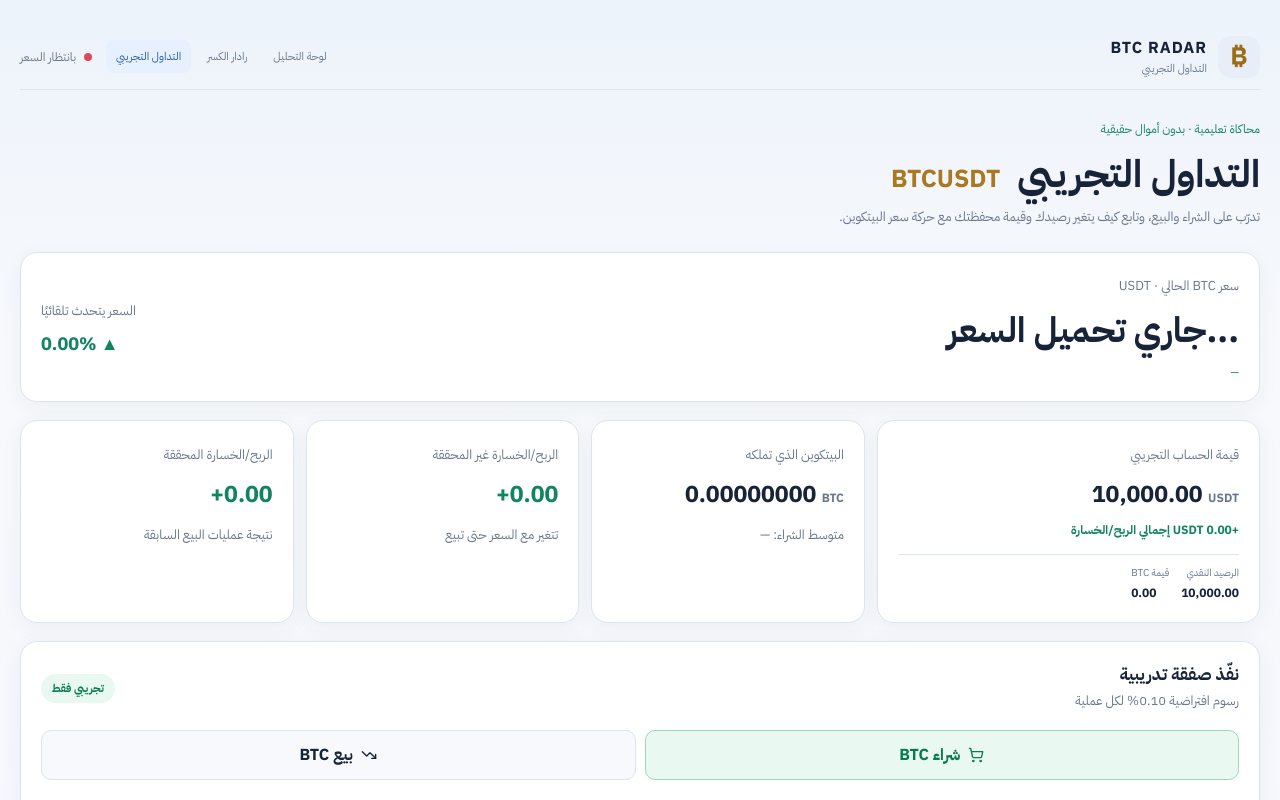
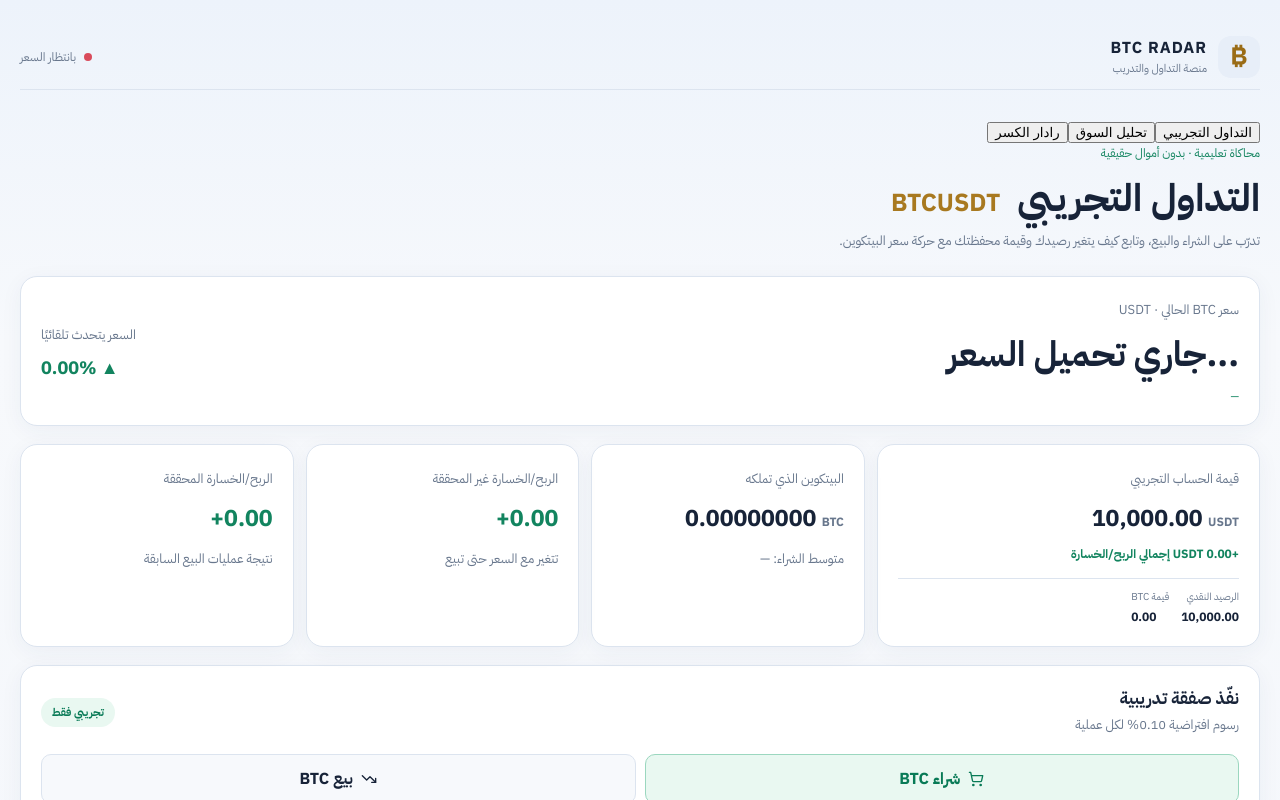
Before and after one commit to 771523543/BTC-RADAR, a Next.js app in the folder next-app/: page /BTC-RADAR/paper-trading in a window 1280 px wide. Shown: the top 800 px of the page. Built offline with nearby package versions, Linux system fonts and the light colour scheme; no server answers.

Commit message:
Combine analysis, breakout radar and paper trading in one page

```diff
--- a/next-app/app/paper-trading/page.tsx
+++ b/next-app/app/paper-trading/page.tsx
@@ -3,6 +3,8 @@ import { useEffect, useRef, useState } from "react";
 import { binance } from "@/lib/market";
 import Link from "next/link";
 import { RotateCcw, ShoppingCart, TrendingDown } from "lucide-react";
+import SmartChart from "../chart/page";
+import BreakoutMonitorPage from "../breakout/page";
 
 type Trade = { id:number; side:"buy"|"sell"; price:number; qty:number; total:number; fee:number; time:string; pnl?:number };
 type Account = { cash:number; btc:number; averageEntry:number; realized:number; trades:Trade[] };
@@ -12,6 +14,7 @@ const blank=():Account=>({cash:START,btc:0,averageEntry:0,realized:0,trades:[]})
 
 export default function PaperTradingPage(){
  const [price,setPrice]=useState(0),[change,setChange]=useState(0),[connected,setConnected]=useState(false);
+ const [tab,setTab]=useState<"trading"|"analysis"|"breakout">("trading");
  const [account,setAccount]=useState<Account>(blank),[ready,setReady]=useState(false),[mode,setMode]=useState<"buy"|"sell">("buy"),[amount,setAmount]=useState("100"),[notice,setNotice]=useState("");
  const orderLock=useRef(false);
  useEffect(()=>{try{const saved=localStorage.getItem("btc-radar-paper-account-v1");if(saved){const p=JSON.parse(saved) as Account;if(Number.isFinite(p.cash)&&p.cash>=0&&Number.isFinite(p.btc)&&p.btc>=0&&Number.isFinite(p.averageEntry)&&p.averageEntry>=0&&Number.isFinite(p.realized)&&Array.isArray(p.trades))setAccount({...blank(),...p,trades:p.trades.filter((t:Trade)=>t&&Number.isFinite(t.price)&&Number.isFinite(t.qty)&&Number.isFinite(t.total)).slice(0,100)});}}catch{}setReady(true);},[]);
@@ -45,7 +48,13 @@ export default function PaperTradingPage(){
  };
  const reset=()=>{if(window.confirm("هل تريد تصفير الحساب التجريبي وإلغاء سجل العمليات؟")){setAccount(blank());setAmount("100");setNotice("تمت إعادة الحساب إلى 10,000 USDT افتراضية.");}};
  return <main className="shell paper-shell">
-  <header className="topbar"><Link className="brand" href="/"><span className="brand-icon">₿</span><span><b>BTC RADAR</b><small>التداول التجريبي</small></span></Link><nav className="smart-nav"><Link href="/BTC-RADAR/">لوحة التحليل</Link><Link href="/breakout/">رادار الكسر</Link><Link className="active" href="/paper-trading/">التداول التجريبي</Link></nav><div className={"connection "+(connected?"online":"offline")}><i/>{connected?"السعر مباشر":"بانتظار السعر"}</div></header>
+  <header className="topbar"><Link className="brand" href="/"><span className="brand-icon">₿</span><span><b>BTC RADAR</b><small>منصة التداول والتدريب</small></span></Link><div className={"connection "+(connected?"online":"offline")}><i/>{connected?"السعر مباشر":"بانتظار السعر"}</div></header>
+  <nav className="paper-main-tabs" aria-label="أقسام BTC RADAR">
+   <button className={tab==="trading"?"active":""} onClick={()=>setTab("trading")}>التداول التجريبي</button>
+   <button className={tab==="analysis"?"active":""} onClick={()=>setTab("analysis")}>تحليل السوق</button>
+   <button className={tab==="breakout"?"active":""} onClick={()=>setTab("breakout")}>رادار الكسر</button>
+  </nav>
+  {tab==="analysis"?<div className="paper-embedded"><SmartChart/></div>:tab==="breakout"?<div className="paper-embedded"><BreakoutMonitorPage/></div>:<>
   <section className="hero"><div><div className="eyebrow">محاكاة تعليمية · بدون أموال حقيقية</div><h1>التداول التجريبي <span>BTCUSDT</span></h1><p>تدرّب على الشراء والبيع، وتابع كيف يتغير رصيدك وقيمة محفظتك مع حركة سعر البيتكوين.</p></div></section>
   <section className="panel paper-price"><div><span className="muted">سعر BTC الحالي · USDT</span><strong>{price?money(price):"جاري تحميل السعر..."}</strong><small className={change>=0?"positive":"negative"}>{price?(change>=0?"+":"")+money(change)+"% خلال 24 ساعة":"—"}</small></div><div className="paper-price-side"><span className="muted">السعر يتحدث تلقائيًا</span><b className={change>=0?"positive":"negative"}>{change>=0?"▲":"▼"} {money(Math.abs(change))}%</b></div></section>
   <section className="paper-account-grid">
@@ -67,5 +76,6 @@ export default function PaperTradingPage(){
    {account.trades.length?<div className="paper-table-wrap"><table className="paper-table"><thead><tr><th>العملية</th><th>السعر</th><th>الكمية BTC</th><th>الإجمالي</th><th>الرسوم</th><th>النتيجة</th><th>الوقت</th></tr></thead><tbody>{account.trades.map(t=><tr key={t.id}><td><b className={t.side==="buy"?"positive":"negative"}>{t.side==="buy"?"شراء":"بيع"}</b></td><td>{money(t.price)}</td><td>{money(t.qty,8)}</td><td>{money(t.total)}</td><td>{money(t.fee)}</td><td className={t.pnl===undefined?"":t.pnl>=0?"positive":"negative"}>{t.pnl===undefined?"—":(t.pnl>=0?"+":"")+money(t.pnl)}</td><td>{t.time}</td></tr>)}</tbody></table></div>:<div className="paper-empty">لم تنفذ أي صفقة بعد. ابدأ بشراء كمية صغيرة للتعلم، ثم تابع كيف تتغير قيمة محفظتك مع السعر.</div>}
   </section>
   <footer><span>BTC RADAR · التداول التجريبي</span><span>الرصيد الابتدائي {money(START)} USDT</span><span>لا توجد أموال حقيقية</span></footer>
+ </>}
  </main>;
 }
```
